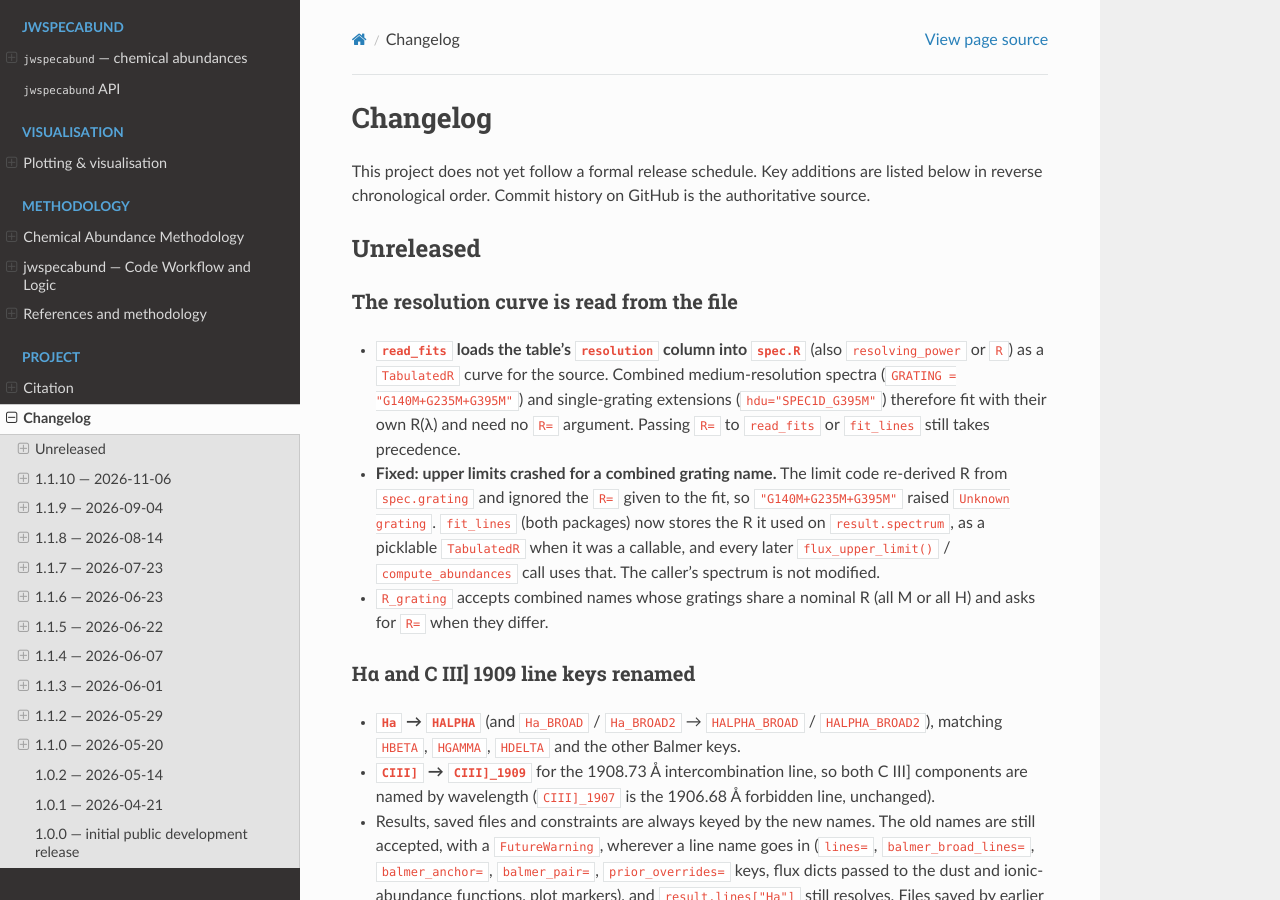
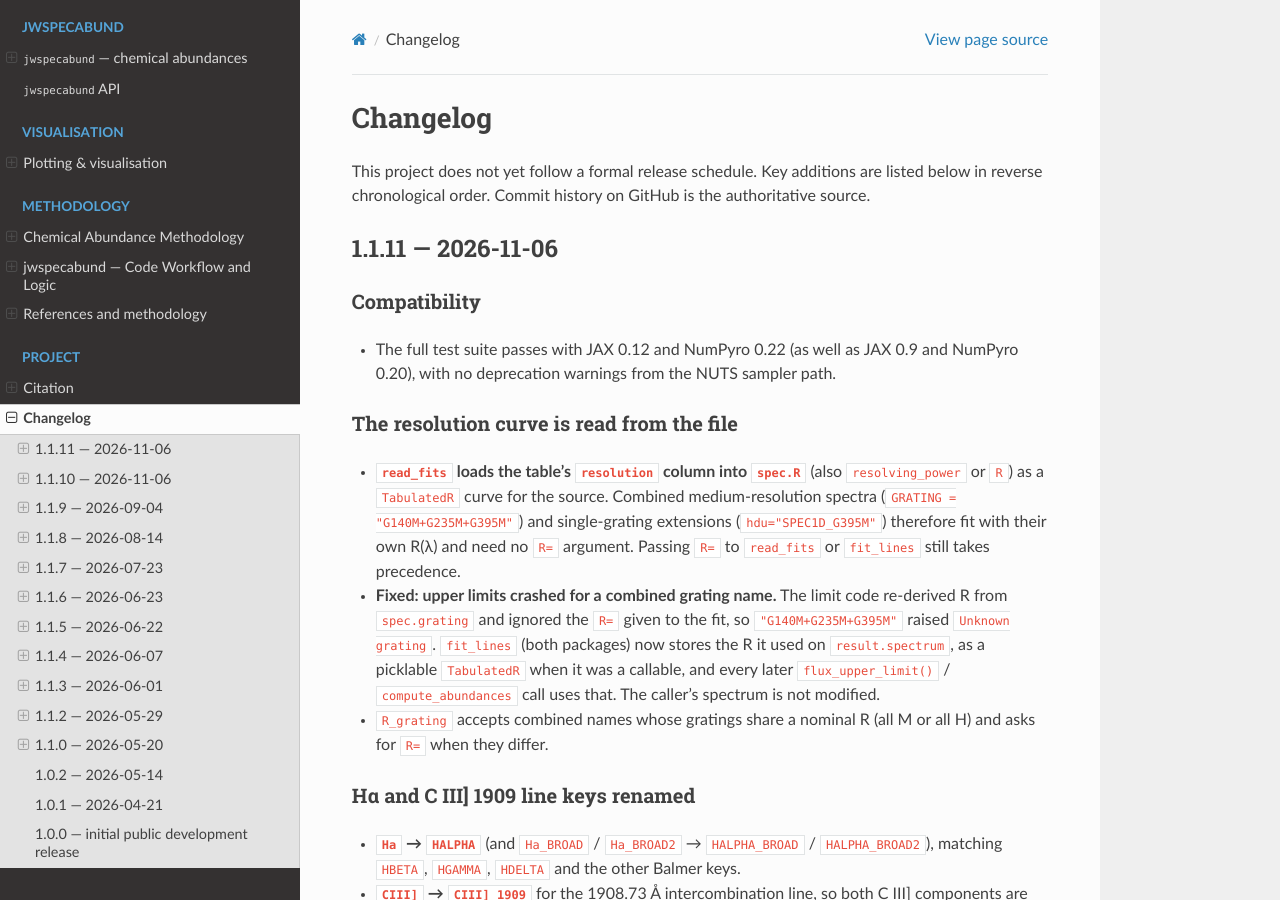
Before and after one commit to raunaq-rai/jwspecfit, a Sphinx documentation site: the page built from docs/changelog.md, in a window 1280 px wide and 900 px high. Built offline with Sphinx 7.4.7 and the Read the Docs theme 3.1.0, drawn with Linux system fonts in a browser that asks for light colours.

Commit message:
Release v1.1.11

```diff
--- a/docs/changelog.md
+++ b/docs/changelog.md
@@ -4,7 +4,13 @@ This project does not yet follow a formal release schedule. Key
 additions are listed below in reverse chronological order. Commit
 history on GitHub is the authoritative source.
 
-## Unreleased
+## 1.1.11 — 2026-11-06
+
+### Compatibility
+
+- The full test suite passes with JAX 0.12 and NumPyro 0.22 (as well as
+  JAX 0.9 and NumPyro 0.20), with no deprecation warnings from the NUTS
+  sampler path.
 
 ### The resolution curve is read from the file
 
--- a/pyproject.toml
+++ b/pyproject.toml
@@ -4,7 +4,7 @@ build-backend = "setuptools.build_meta"
 
 [project]
 name = "jwspecfit"
-version = "1.1.10"
+version = "1.1.11"
 description = "JWST NIRSpec emission-line fitting with resolution-aware Gaussian models"
 readme = "README.md"
 license = "MIT"
```
Also changed, not shown: 1 other file.
